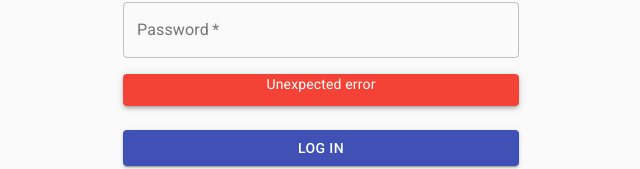
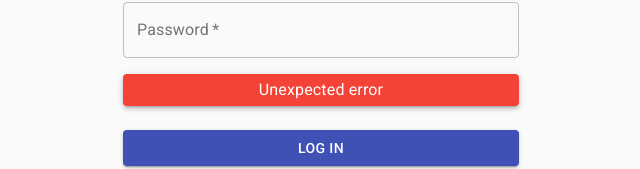
Before and after one commit to AG89z/login-form, a React (Vite) app: page /login in a window 1280 px wide. Both pictures are taken after a click on the button "LOG IN". Shown: the part 353-522 px from the top of the page, without its empty margins (319-959 px from the left). Built offline with nearby package versions, Linux system fonts and the light colour scheme; no server answers.

Commit message:
Fiex to hook

```diff
--- a/src/app.tsx
+++ b/src/app.tsx
@@ -14,7 +14,7 @@ import NotFoundPage from './pages/404';
 import { useAuthentication } from './utils/authentication';
 
 export default function App() {
-  const [authentication] = useAuthentication();
+  const auth = useAuthentication();
 
   return (
     <>
@@ -25,14 +25,14 @@ export default function App() {
             <Redirect to="/login" />
           </Route>
           <Route path="/login">
-            {authentication.authenticated ? (
+            {auth.authentication.authenticated ? (
               <Redirect to="/dashboard" />
             ) : (
               <LoginPage />
             )}
           </Route>
           <Route path="/dashboard">
-            {!authentication.authenticated ? (
+            {!auth.authentication.authenticated ? (
               <Redirect to="/login" />
             ) : (
               <DashboardPage />
--- a/src/components/LoginForm.tsx
+++ b/src/components/LoginForm.tsx
@@ -37,14 +37,17 @@ const useStyles = makeStyles((theme) => ({
     backgroundColor: theme.palette.error.main,
     color: theme.palette.error.contrastText,
     textAlign: 'center',
-    height: theme.spacing(4),
+    minHeight: theme.spacing(4),
+    display: 'flex',
+    flexFlow: 'column',
+    justifyContent: 'space-around',
   },
 }));
 
 export function LoginForm() {
   const classes = useStyles();
 
-  const [authenticated, login] = useAuthentication();
+  const auth = useAuthentication();
 
   return (
     <div className={classes.paper}>
@@ -79,10 +82,12 @@ export function LoginForm() {
               autoComplete="current-password"
             />
           </Grid>
-          {authenticated.error && (
+          {auth.authentication.errors.length > 0 && (
             <Grid item xs={12}>
               <Paper elevation={3} className={classes.error}>
-                {authenticated.error.message}
+                {auth.authentication.errors.map((error) => (
+                  <Typography key={error.error}>{error.message}</Typography>
+                ))}
               </Paper>
             </Grid>
           )}
@@ -92,7 +97,7 @@ export function LoginForm() {
           variant="contained"
           color="primary"
           className={classes.submit}
-          onClick={login}
+          onClick={auth.login}
         >
           Log in
         </Button>
--- a/src/pages/dashboard.tsx
+++ b/src/pages/dashboard.tsx
@@ -56,7 +56,7 @@ export default function DashboardPage() {
   const classes = useStyles();
   const theme = useTheme();
   const [mobileOpen, setMobileOpen] = React.useState(false);
-  const [authentication, login, logout] = useAuthentication();
+  const auth = useAuthentication();
 
   const handleDrawerToggle = () => {
     setMobileOpen(!mobileOpen);
@@ -79,7 +79,7 @@ export default function DashboardPage() {
           <ListItemText primary="Other tab" />
         </ListItem>
         <Divider />
-        <ListItem button onClick={logout}>
+        <ListItem button onClick={auth.logout}>
           <ListItemIcon>
             <LogoutIcon />
           </ListItemIcon>
@@ -139,6 +139,7 @@ export default function DashboardPage() {
       <main className={classes.content}>
         <div className={classes.toolbar} />
         <Typography variant="h4">Welcome back</Typography>
+        <Typography variant="h5">{`${auth.authentication.user?.name} ${auth.authentication.user?.surname}`}</Typography>
       </main>
     </div>
   );
--- a/src/utils/authentication.ts
+++ b/src/utils/authentication.ts
@@ -1,34 +1,41 @@
 import { useState, useEffect } from 'react';
 
-import { Subject } from 'rxjs';
+import { BehaviorSubject } from 'rxjs';
 
 interface Authentication {
-  authenticated: boolean;
-  error: { error: string; message: string } | false;
+  readonly authenticated: boolean;
+  readonly user: {
+    name: string;
+    surname: string;
+  } | null;
+  readonly errors: { error: string; message: string }[];
 }
 
-const authentication = new Subject<Authentication>();
+const authentication$ = new BehaviorSubject<Authentication>({
+  authenticated: false,
+  user: null,
+  errors: [],
+});
 
 function mockAuthenticate() {
   if (Math.random() > 0.5) {
     // Success
-    return fetch('http://www.mocky.io/v2/5ec62ee63200007000d74afd');
+    return fetch('http://www.mocky.io/v2/5ec655353200007000d74ce5');
   }
 
   // Error
   return fetch('http://www.mocky.io/v2/5ec62c223200007900d74ae0');
 }
 
-export function useAuthentication(): [Authentication, () => void, () => void] {
-  const [authenticated, setAuthenticated] = useState({
-    authenticated: false,
-    error: false,
-  } as Authentication);
+export function useAuthentication() {
+  const [authentication, setAuthentication] = useState(
+    authentication$.getValue()
+  );
 
   useEffect(() => {
-    const sub = authentication.subscribe({
-      next: (authenticationState) => {
-        setAuthenticated(authenticationState);
+    const sub = authentication$.subscribe({
+      next: (newAuthentication) => {
+        setAuthentication(newAuthentication);
       },
     });
     return () => sub.unsubscribe();
@@ -41,28 +48,34 @@ export function useAuthentication(): [Authentication, () => void, () => void] {
       const body = await res.json();
 
       if (res.ok) {
-        authentication.next({ authenticated: true, error: false });
+        authentication$.next({ authenticated: true, user: body, errors: [] });
       } else {
-        authentication.next({
+        authentication$.next({
           authenticated: false,
-          error: body,
+          user: null,
+          errors: [body],
         });
       }
     } catch (error) {
       // eslint-disable-next-line no-console
       console.log(error);
-      authentication.next({
+      authentication$.next({
         authenticated: false,
-        error: { error: 'unexepted_error', message: 'Unexpected error' },
+        user: null,
+        errors: [{ error: 'unexepted_error', message: 'Unexpected error' }],
       });
     }
   };
 
   const logout = () => {
-    authentication.next({ authenticated: false, error: false });
+    authentication$.next({ authenticated: false, user: null, errors: [] });
   };
 
-  return [authenticated, login, logout];
+  return Object.freeze({
+    authentication,
+    login,
+    logout,
+  });
 }
 
 export default useAuthentication;
```
